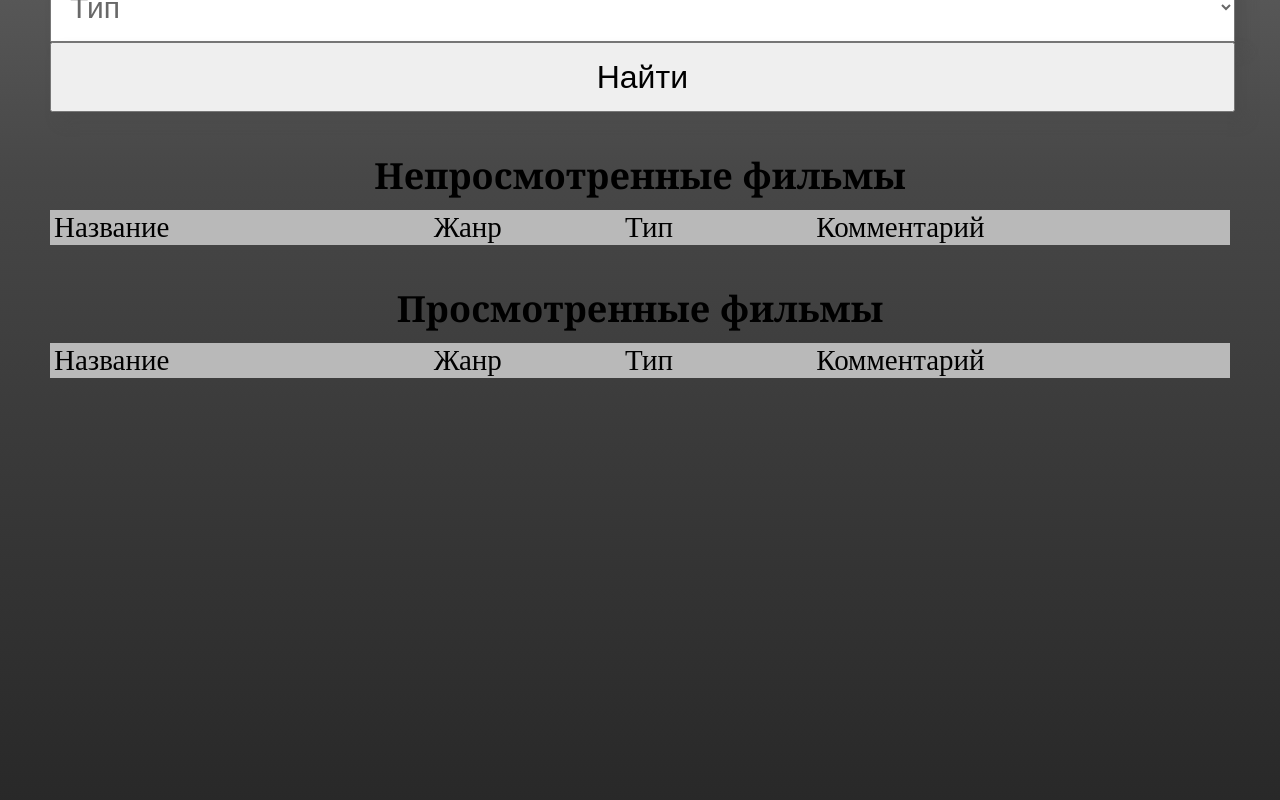
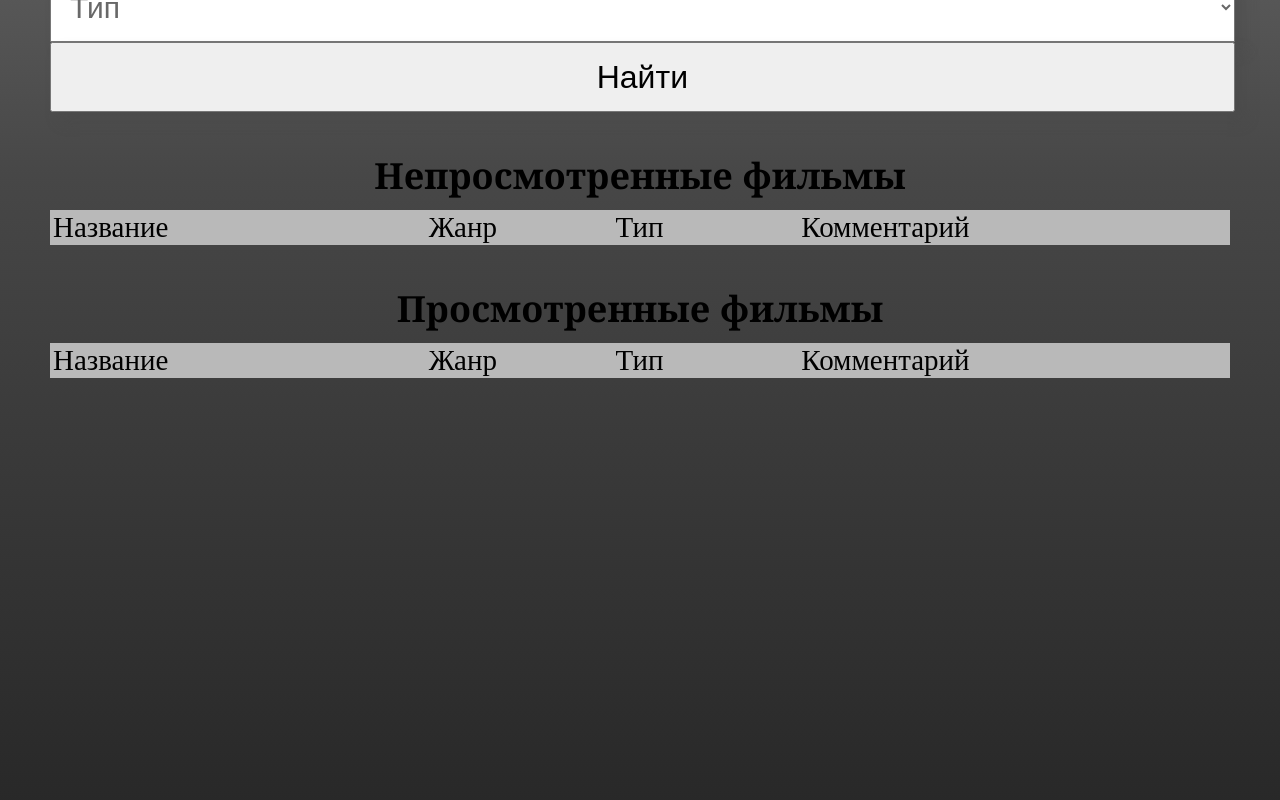
Before and after one commit to Vlad7292domadoma/IRK-cinema-mobile.github.io, a plain HTML site: page index.html in a window 1280 px wide. Shown: the part 829-1629 px from the top of the page. Drawn offline with Linux system fonts and the light colour scheme.

Commit message:
Update style.css

```diff
--- a/style.css
+++ b/style.css
@@ -251,9 +251,9 @@ background-color: white;
 .td1 {
     width: 30vw;
     box-sizing: border-box;
-    padding-left: 4px;
     font-size: 29px;
         text-align: left;
+        padding-left: 3px;
 
 }
 
@@ -262,6 +262,7 @@ background-color: white;
     box-sizing: border-box;
     font-size: 29px;
         text-align: left;
+        padding-left: 7px;
 }
 
 .td3 {
@@ -269,6 +270,7 @@ background-color: white;
     box-sizing: border-box;
     font-size: 29px;
         text-align: left;
+        padding-left: 7px;
 }
 
 .td4 {
@@ -276,6 +278,8 @@ background-color: white;
     box-sizing: border-box;
     font-size: 29px;
         text-align: left;
+        padding-left: 7px;
+        padding-right: 3px;
 }
 
 .correctable {
@@ -284,7 +288,7 @@ background-color: white;
 
 
 .td5 {
-    width: 2.5vw;
+    width: 5vw;
     box-sizing: border-box;
 }
 
```
